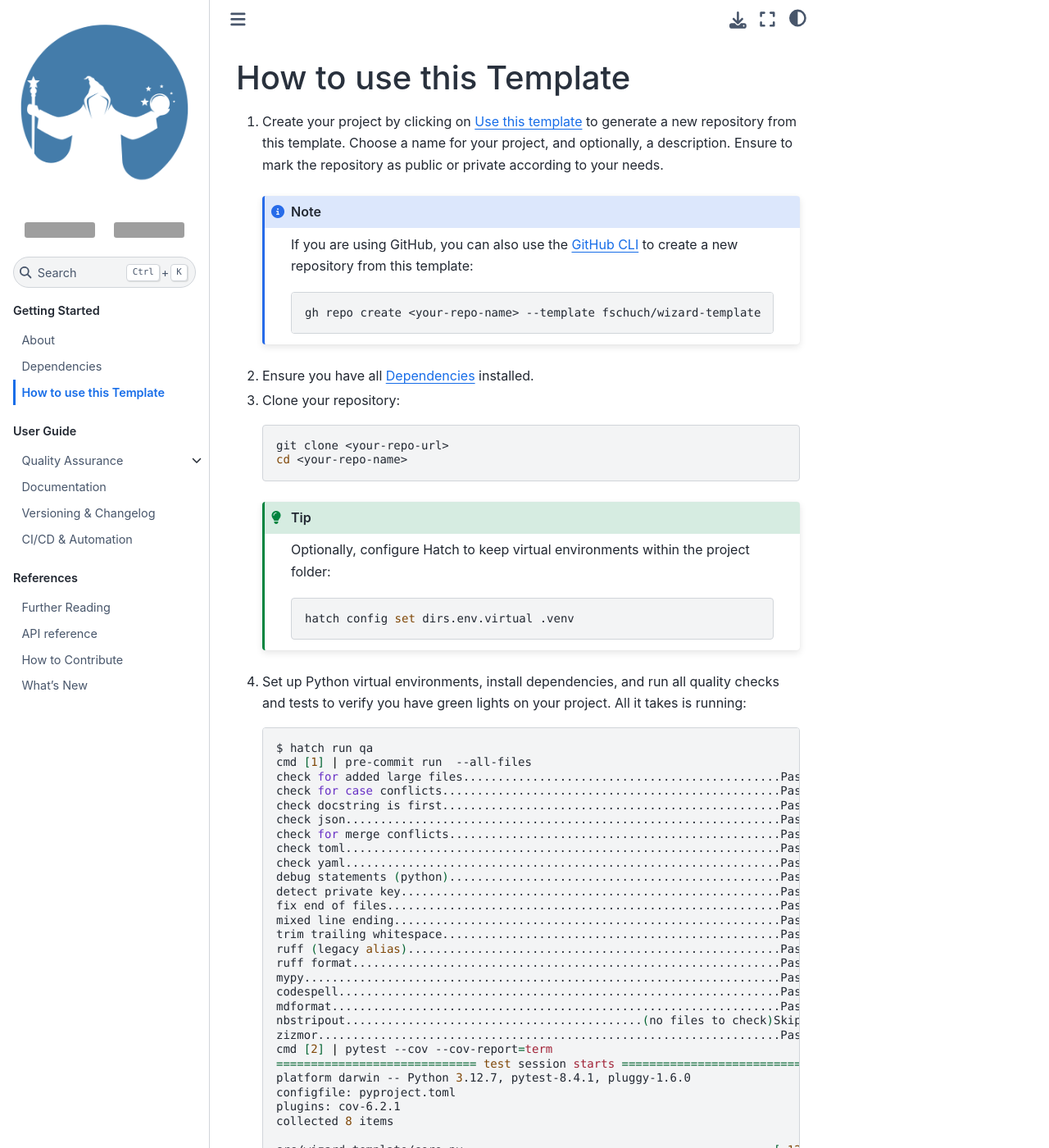
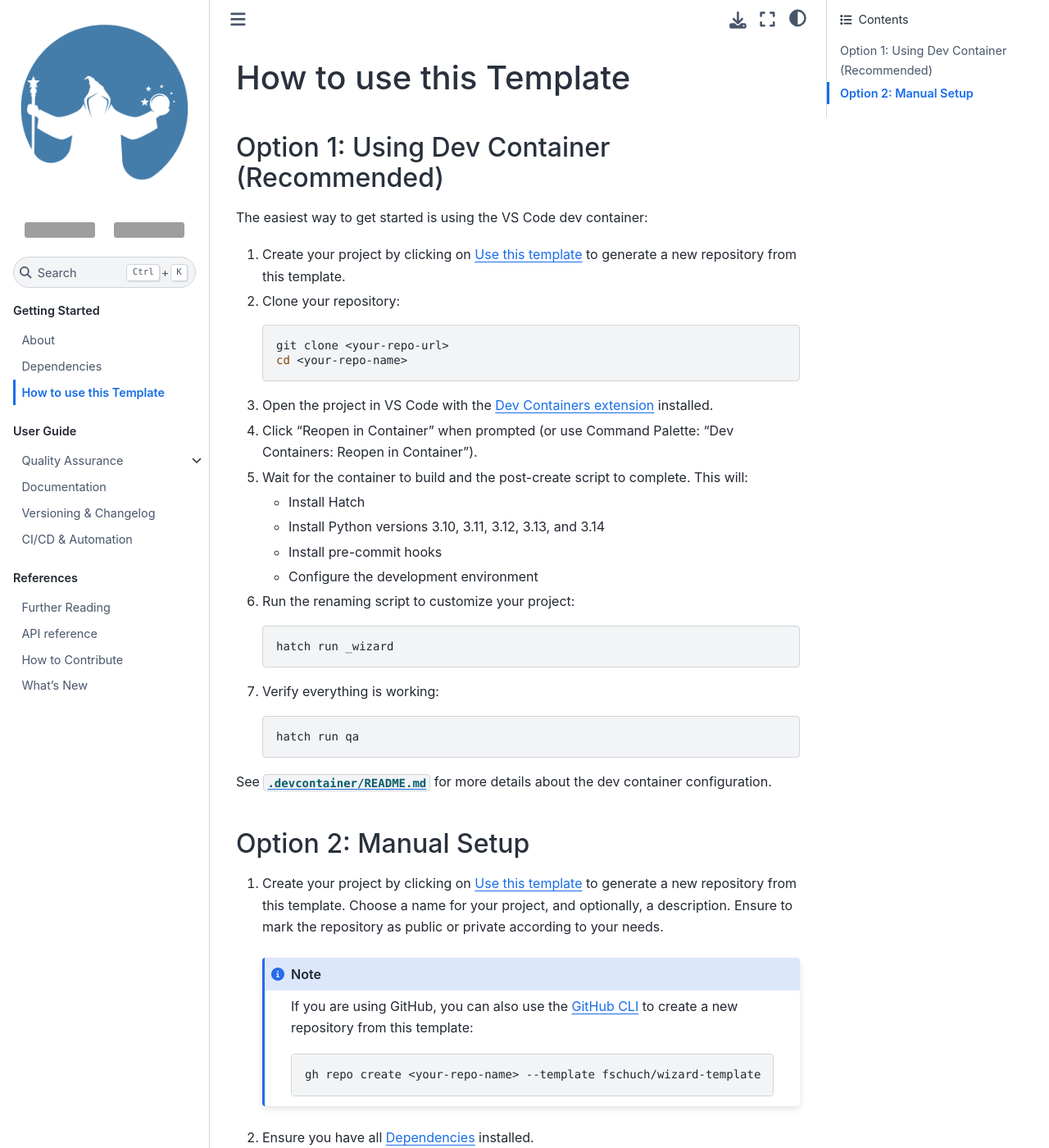
Before and after one commit to fschuch/wizard-template, a Jupyter Book: the page built from docs/getting-started/use-this-template.md, in a window 1280 px wide and 1400 px high. Shown: the whole window at 82% size. Built offline with Jupyter Book 1.0.4 settings and Sphinx 7.4.7 and the Sphinx Book theme 1.1.4, drawn with Linux system fonts in a browser that asks for light colours; grey boxes are pictures that could not be loaded.

Commit message:
Document devcontainer in README and getting started guide
Co-authored-by: fschuch <37457501+fschuch@users.noreply.github.com>

````diff
--- a/docs/getting-started/use-this-template.md
+++ b/docs/getting-started/use-this-template.md
@@ -1,4 +1,43 @@
 # How to use this Template
+
+## Option 1: Using Dev Container (Recommended)
+
+The easiest way to get started is using the VS Code dev container:
+
+1. Create your project by clicking on [Use this template](https://github.com/new?template_name=wizard-template&template_owner=fschuch) to generate a new repository from this template.
+
+1. Clone your repository:
+
+   ```bash
+   git clone <your-repo-url>
+   cd <your-repo-name>
+   ```
+
+1. Open the project in VS Code with the [Dev Containers extension](https://marketplace.visualstudio.com/items?itemName=ms-vscode-remote.remote-containers) installed.
+
+1. Click "Reopen in Container" when prompted (or use Command Palette: "Dev Containers: Reopen in Container").
+
+1. Wait for the container to build and the post-create script to complete. This will:
+   - Install Hatch
+   - Install Python versions 3.10, 3.11, 3.12, 3.13, and 3.14
+   - Install pre-commit hooks
+   - Configure the development environment
+
+1. Run the renaming script to customize your project:
+
+   ```bash
+   hatch run _wizard
+   ```
+
+1. Verify everything is working:
+
+   ```bash
+   hatch run qa
+   ```
+
+See [`.devcontainer/README.md`](https://github.com/fschuch/wizard-template/blob/main/.devcontainer/README.md) for more details about the dev container configuration.
+
+## Option 2: Manual Setup
 
 1. Create your project by clicking on [Use this template](https://github.com/new?template_name=wizard-template&template_owner=fschuch) to generate a new repository from this template. Choose a name for your project, and optionally, a description. Ensure to mark the repository as public or private according to your needs.
 
````
Also changed, not shown: README.md (+19 -0 lines), .github/copilot-instructions.md.
